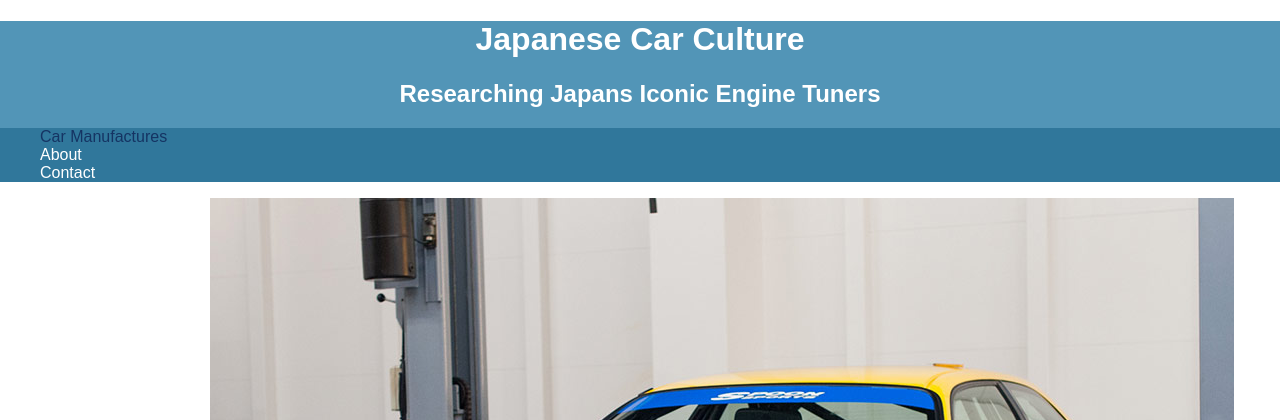
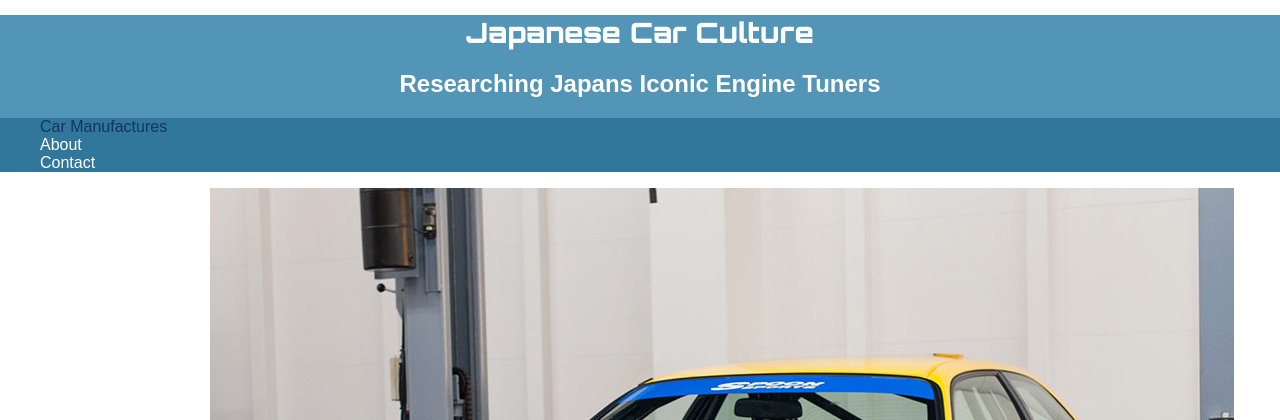
Before and after one commit to chrisdav6/Treehouse, a PHP site: page / in a window 1280 px wide. Shown: the top 420 px of the page. Run offline with PHP 8.4, Linux system fonts and the light colour scheme.

Commit message:
Picking fonts

```diff
--- a/how_to_make_a_website/css/styles.css
+++ b/how_to_make_a_website/css/styles.css
@@ -21,6 +21,13 @@ a {
 #logo {
   text-align: center;
   margin: 0;
+}
+
+h1 {
+  font-family: "Orbitron", sans-serif;
+  font-weight: 900;
+  margin: 15px 0;
+  font-size: 1.75em;
 }
 
 
--- a/how_to_make_a_website/index.html
+++ b/how_to_make_a_website/index.html
@@ -6,6 +6,7 @@
     <meta charset="utf-8">
 		<title>Japanese Car Culture by Chris Davis</title>
     <link href="css/normalize.css" rel="stylesheet">
+    <link href="https://fonts.googleapis.com/css?family=Open+Sans:400,400i,700,700i,800|Orbitron:400,900" rel="stylesheet">
 		<link href="css/styles.css" rel="stylesheet">
 	</head>
 
```
